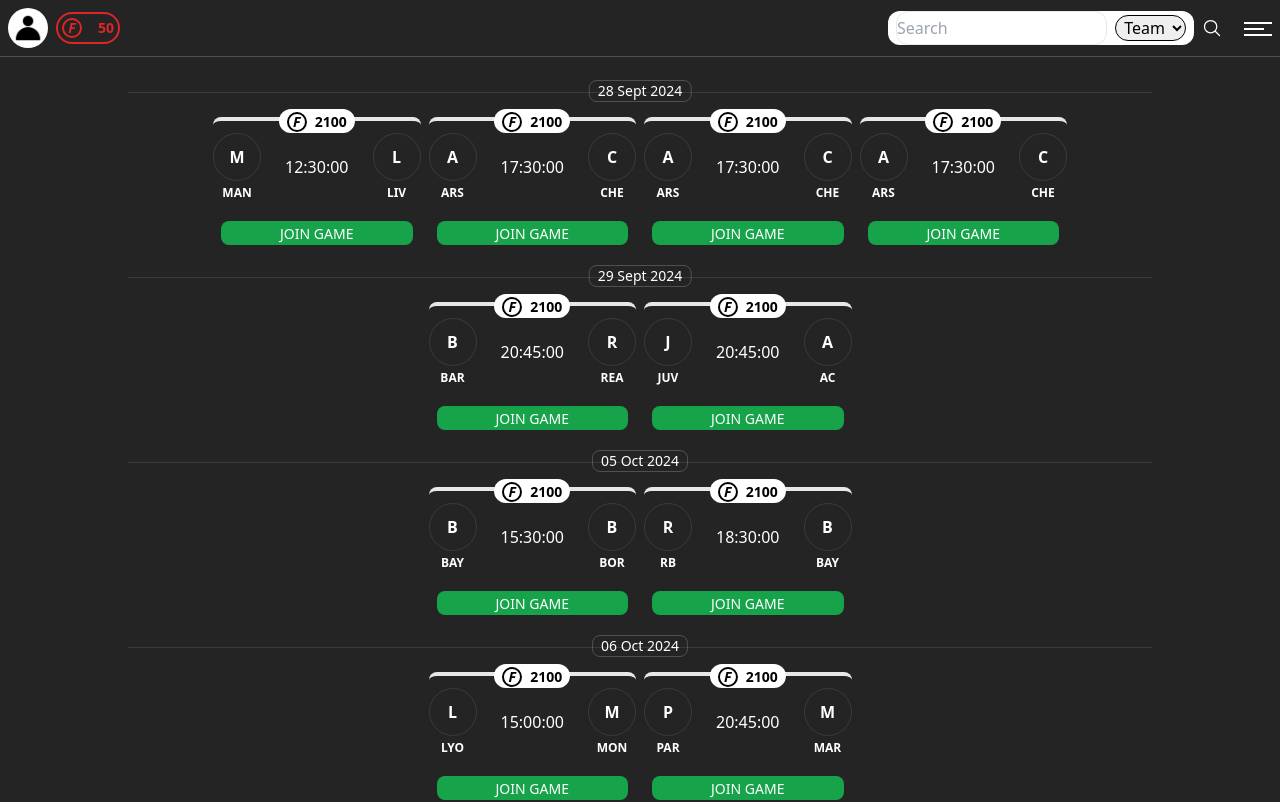
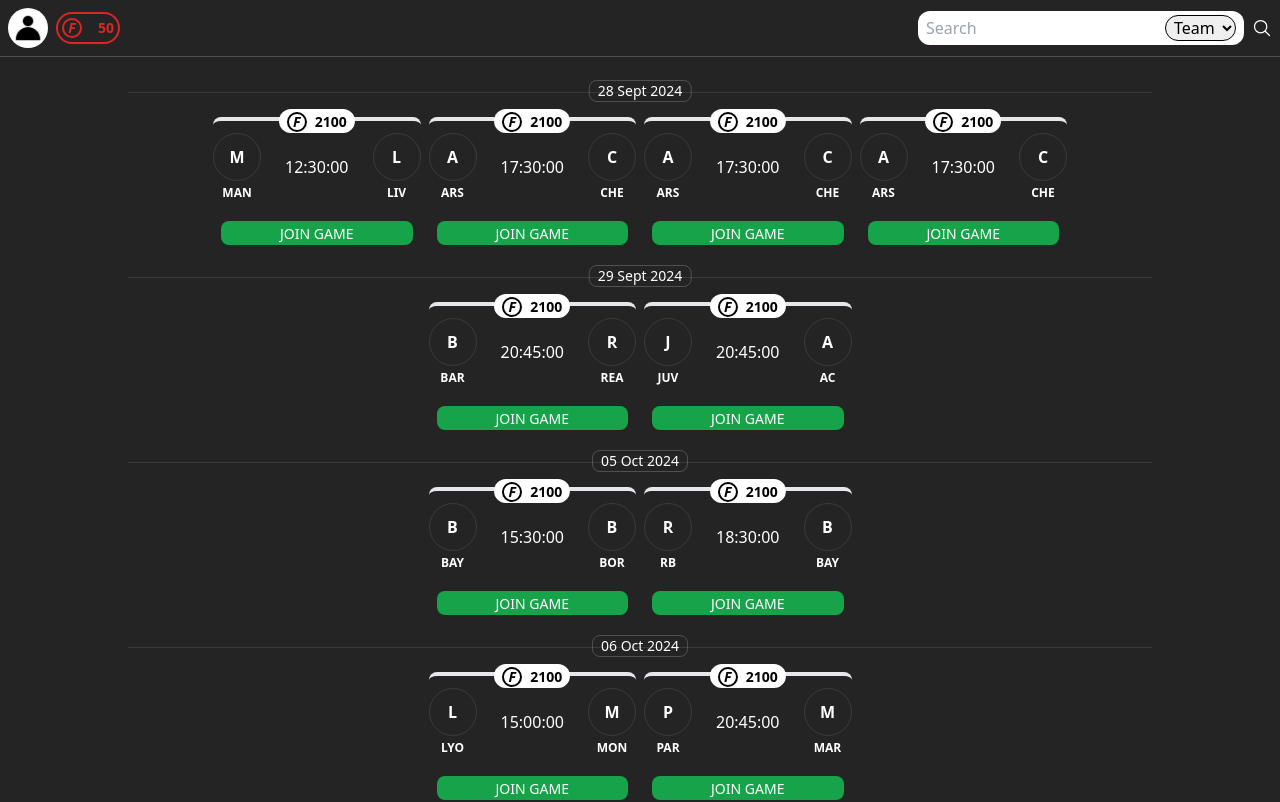
Before and after one commit to Manoj-Kumar-Munda/futy-assignment, a React (Vite) app: page / in a window 1280 px wide. Shown: the top 802 px of the page. Built offline with nearby package versions, Linux system fonts and the light colour scheme.

Commit message:
search issue fixed

```diff
--- a/src/components/Hamburgur.jsx
+++ b/src/components/Hamburgur.jsx
@@ -1,6 +1,6 @@
 import React, { useState } from "react";
 import { cn } from "../utils/cn";
-import { AnimatePresence, motion } from "framer-motion";
+import { motion } from "framer-motion";
 
 const Hamburgur = ({ isSearchBarOpen }) => {
   const [isOpen, setIsOpen] = useState(false);
@@ -9,7 +9,9 @@ const Hamburgur = ({ isSearchBarOpen }) => {
       {!isSearchBarOpen && (
         <>
           <motion.button
-            className={cn("w-12 h-12 relative focus:outline-none rounded-full")}
+            className={cn(
+              "sm:hidden w-12 h-12 relative focus:outline-none rounded-full"
+            )}
             onClick={() => setIsOpen((prev) => !prev)}
           >
             <div
--- a/src/components/Header.jsx
+++ b/src/components/Header.jsx
@@ -78,8 +78,7 @@ const Header = () => {
             </motion.div>
           </motion.div>
         )}
-
-        <div className="flex items-center gap-2 max-w-96  w-full justify-end">
+        <div className="flex items-center gap-2 justify-end">
           {/* searchbar for >sm devices */}
           <div className="hidden  sm:inline-flex gap-2 items-center w-full text-black">
             <SearchBar />
@@ -115,7 +114,7 @@ const Header = () => {
                   : { opacity: 0, scaleX: 0 }
               }
               transition={{ delay: 0, type: "tween", duration: 0.3 }}
-              className="bg-white rounded-full overflow-hidden w-full pl-4 pr-2 flex text-black"
+              className="bg-white sm:hidden rounded-full overflow-hidden w-full pl-2 flex text-black"
             >
               <SearchBar />
             </motion.div>
@@ -127,9 +126,7 @@ const Header = () => {
                 "w-10 h-10 rounded-full hover:bg-white/10 flex justify-center items-center shrink-0"
               )}
             >
-              <button>
-                <IoSearchOutline size={20} />
-              </button>
+              <SearchBtn />
             </motion.div>
           </div>
 
--- a/src/components/SearchBar.jsx
+++ b/src/components/SearchBar.jsx
@@ -3,20 +3,19 @@ import useSearchContext from "./searchContext";
 
 const SearchBar = () => {
   const { searchBy, setSearchBy, input, setInput } = useSearchContext();
-//   console.log(input);
   useEffect(() => {
     setInput("");
   }, [searchBy]);
 
   return (
-    <div className="flex gap-2 w-full bg-white px-2 rounded-xl">
+    <div className="flex gap-2  bg-white px-2 rounded-xl sm:max-w-96 w-full">
       {searchBy === "Team" ? (
         <input
           type="text"
           placeholder="Search"
           value={input}
           onChange={(e) => setInput(e.target.value)}
-          className="w-full border rounded-xl  bg-white py-0.5 text-black outline-none"
+          className="w-full border rounded-xl  bg-white py-0.5 text-black outline-none border-none"
         />
       ) : (
         <input
--- a/src/components/SearchBtn.jsx
+++ b/src/components/SearchBtn.jsx
@@ -1,28 +1,29 @@
 import React from "react";
 import { IoSearchOutline } from "react-icons/io5";
 import useSearchContext from "./searchContext";
-import {
-  createSearchParams,
-  useNavigate,
-} from "react-router-dom";
+import { createSearchParams, useNavigate } from "react-router-dom";
 
 const SearchBtn = () => {
   const { input, searchBy } = useSearchContext();
   const navigate = useNavigate();
   console.log(input);
 
+  const onclickHandler = () => {
+    if ((input = "")) {
+      return;
+    }
+
+    navigate({
+      pathname: "./search",
+      search: createSearchParams({
+        searchBy,
+        input,
+      }).toString(),
+    });
+  };
+
   return (
-    <button
-      onClick={() => {
-        navigate({
-          pathname: "./search",
-          search: createSearchParams({
-            searchBy,
-            input
-          }).toString(),
-        });
-      }}
-    >
+    <button onClick={onclickHandler}>
       <IoSearchOutline size={20} color="#fff" />
     </button>
   );
```
Also changed, not shown: src/components/MatchCard.jsx (+3 -10 lines).
